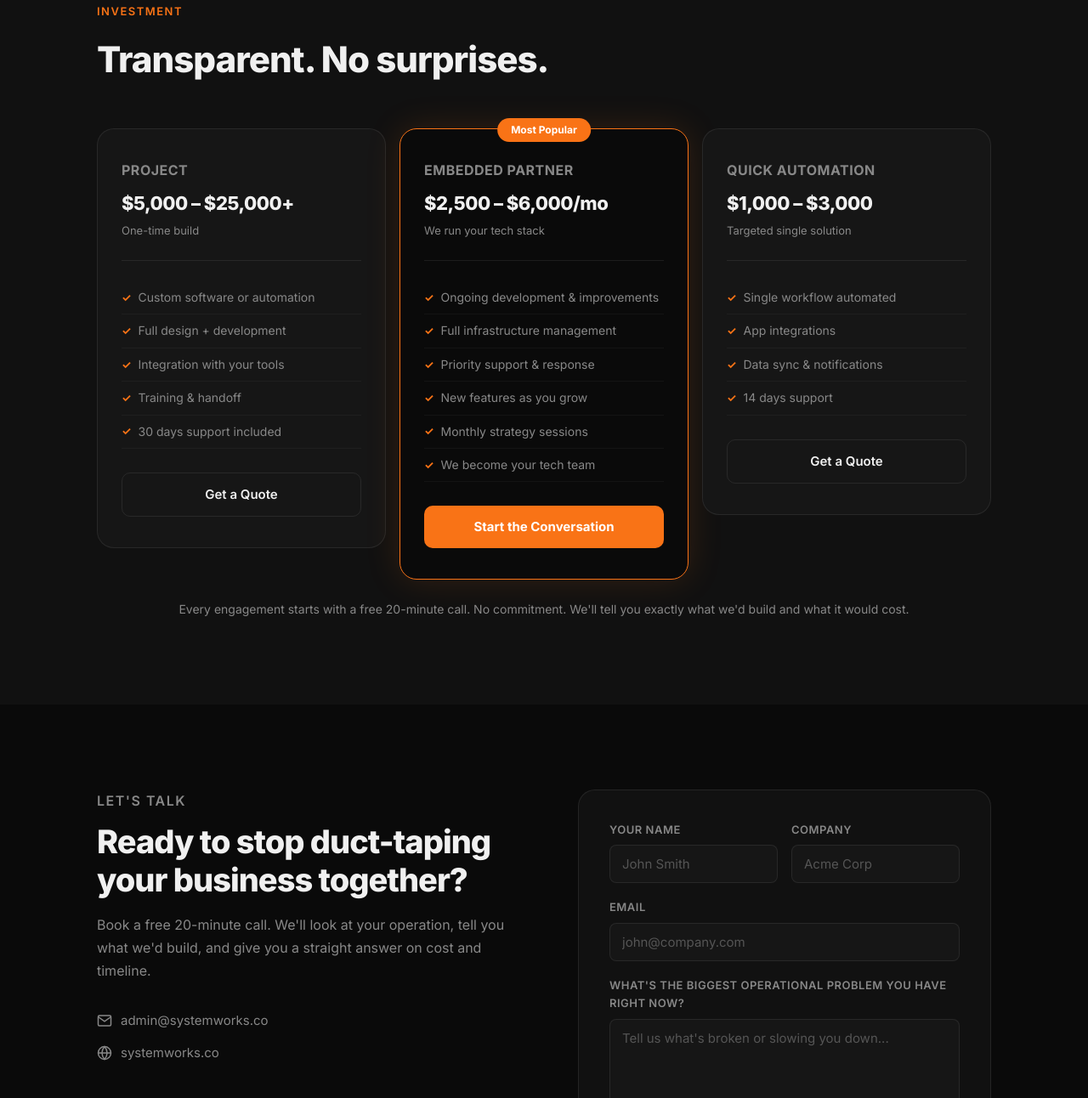
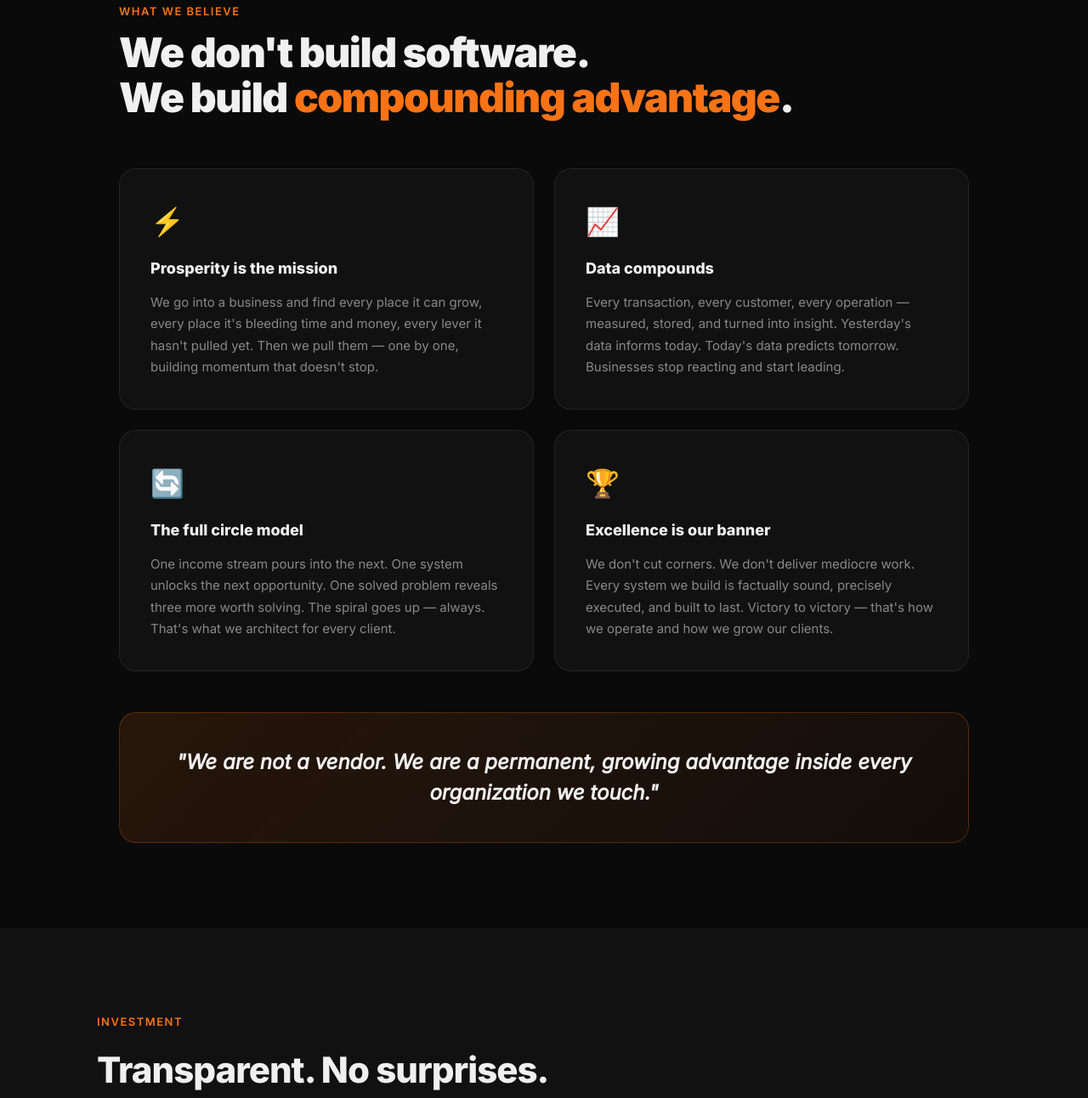
Before and after one commit to casimiro2003/systemworks-site, a website: page index.html in a window 1280 px wide. Shown: the part 4690-5982 px from the top of the page at 85% size. Drawn offline with Linux system fonts and the light colour scheme.

Commit message:
Add manifesto section — compounding advantage, full circle model

```diff
--- a/index.html
+++ b/index.html
@@ -272,6 +272,41 @@
     </div>
   </section>
 
+  <!-- MANIFESTO -->
+  <section class="manifesto">
+    <div class="container">
+      <div class="manifesto-inner">
+        <p class="section-label">What we believe</p>
+        <h2>We don't build software.<br>We build <span class="highlight">compounding advantage</span>.</h2>
+        <div class="manifesto-grid">
+          <div class="manifesto-block">
+            <div class="manifesto-icon">⚡</div>
+            <h3>Prosperity is the mission</h3>
+            <p>We go into a business and find every place it can grow, every place it's bleeding time and money, every lever it hasn't pulled yet. Then we pull them — one by one, building momentum that doesn't stop.</p>
+          </div>
+          <div class="manifesto-block">
+            <div class="manifesto-icon">📈</div>
+            <h3>Data compounds</h3>
+            <p>Every transaction, every customer, every operation — measured, stored, and turned into insight. Yesterday's data informs today. Today's data predicts tomorrow. Businesses stop reacting and start leading.</p>
+          </div>
+          <div class="manifesto-block">
+            <div class="manifesto-icon">🔄</div>
+            <h3>The full circle model</h3>
+            <p>One income stream pours into the next. One system unlocks the next opportunity. One solved problem reveals three more worth solving. The spiral goes up — always. That's what we architect for every client.</p>
+          </div>
+          <div class="manifesto-block">
+            <div class="manifesto-icon">🏆</div>
+            <h3>Excellence is our banner</h3>
+            <p>We don't cut corners. We don't deliver mediocre work. Every system we build is factually sound, precisely executed, and built to last. Victory to victory — that's how we operate and how we grow our clients.</p>
+          </div>
+        </div>
+        <div class="manifesto-quote">
+          <p>"We are not a vendor. We are a permanent, growing advantage inside every organization we touch."</p>
+        </div>
+      </div>
+    </div>
+  </section>
+
   <!-- PRICING -->
   <section class="pricing">
     <div class="container">
--- a/styles.css
+++ b/styles.css
@@ -546,6 +546,77 @@ img { max-width: 100%; }
   flex-shrink: 0;
 }
 
+/* ===== MANIFESTO ===== */
+.manifesto {
+  padding: 100px 0;
+  background: var(--bg);
+}
+
+.manifesto-inner {
+  max-width: 1000px;
+  margin: 0 auto;
+}
+
+.manifesto-inner > h2 {
+  font-size: clamp(30px, 4.5vw, 48px);
+  font-weight: 900;
+  letter-spacing: -1.5px;
+  line-height: 1.1;
+  margin-bottom: 56px;
+}
+
+.manifesto-grid {
+  display: grid;
+  grid-template-columns: repeat(2, 1fr);
+  gap: 24px;
+  margin-bottom: 48px;
+}
+
+.manifesto-block {
+  background: var(--bg2);
+  border: 1px solid var(--border);
+  border-radius: var(--radius-lg);
+  padding: 36px;
+  transition: border-color 0.2s;
+}
+
+.manifesto-block:hover {
+  border-color: rgba(249,115,22,0.3);
+}
+
+.manifesto-icon {
+  font-size: 32px;
+  margin-bottom: 16px;
+}
+
+.manifesto-block h3 {
+  font-size: 18px;
+  font-weight: 800;
+  margin-bottom: 12px;
+}
+
+.manifesto-block p {
+  font-size: 15px;
+  color: var(--text-muted);
+  line-height: 1.7;
+}
+
+.manifesto-quote {
+  background: linear-gradient(135deg, rgba(249,115,22,0.12), rgba(249,115,22,0.04));
+  border: 1px solid rgba(249,115,22,0.25);
+  border-radius: var(--radius-lg);
+  padding: 40px;
+  text-align: center;
+}
+
+.manifesto-quote p {
+  font-size: clamp(18px, 2.5vw, 24px);
+  font-weight: 700;
+  font-style: italic;
+  line-height: 1.5;
+  color: var(--text);
+}
+
 /* ===== PRICING ===== */
 .pricing {
   padding: 100px 0;
```
